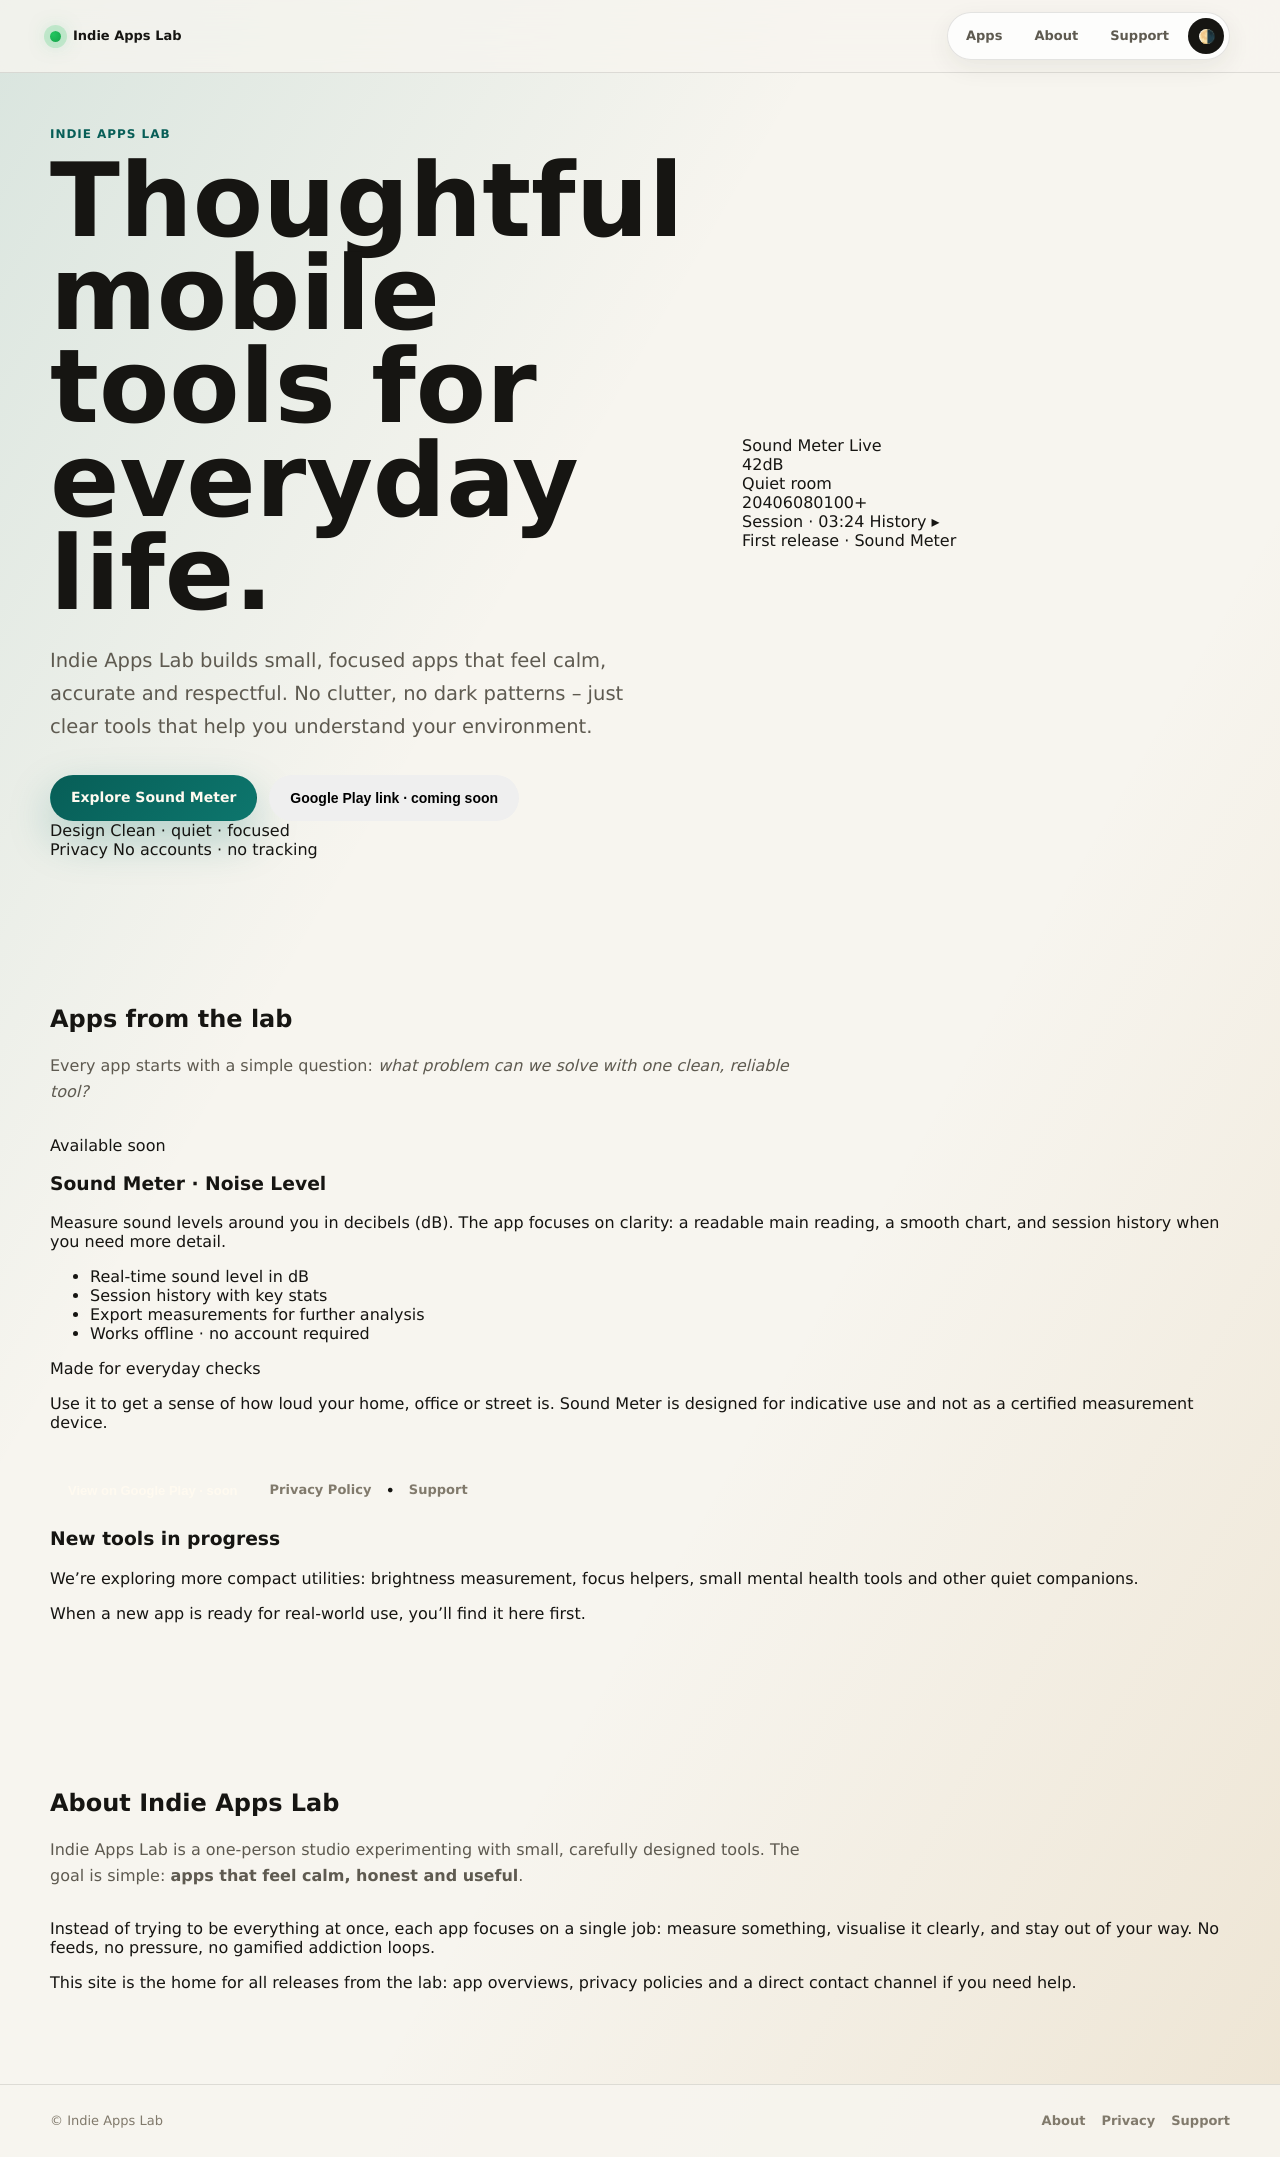
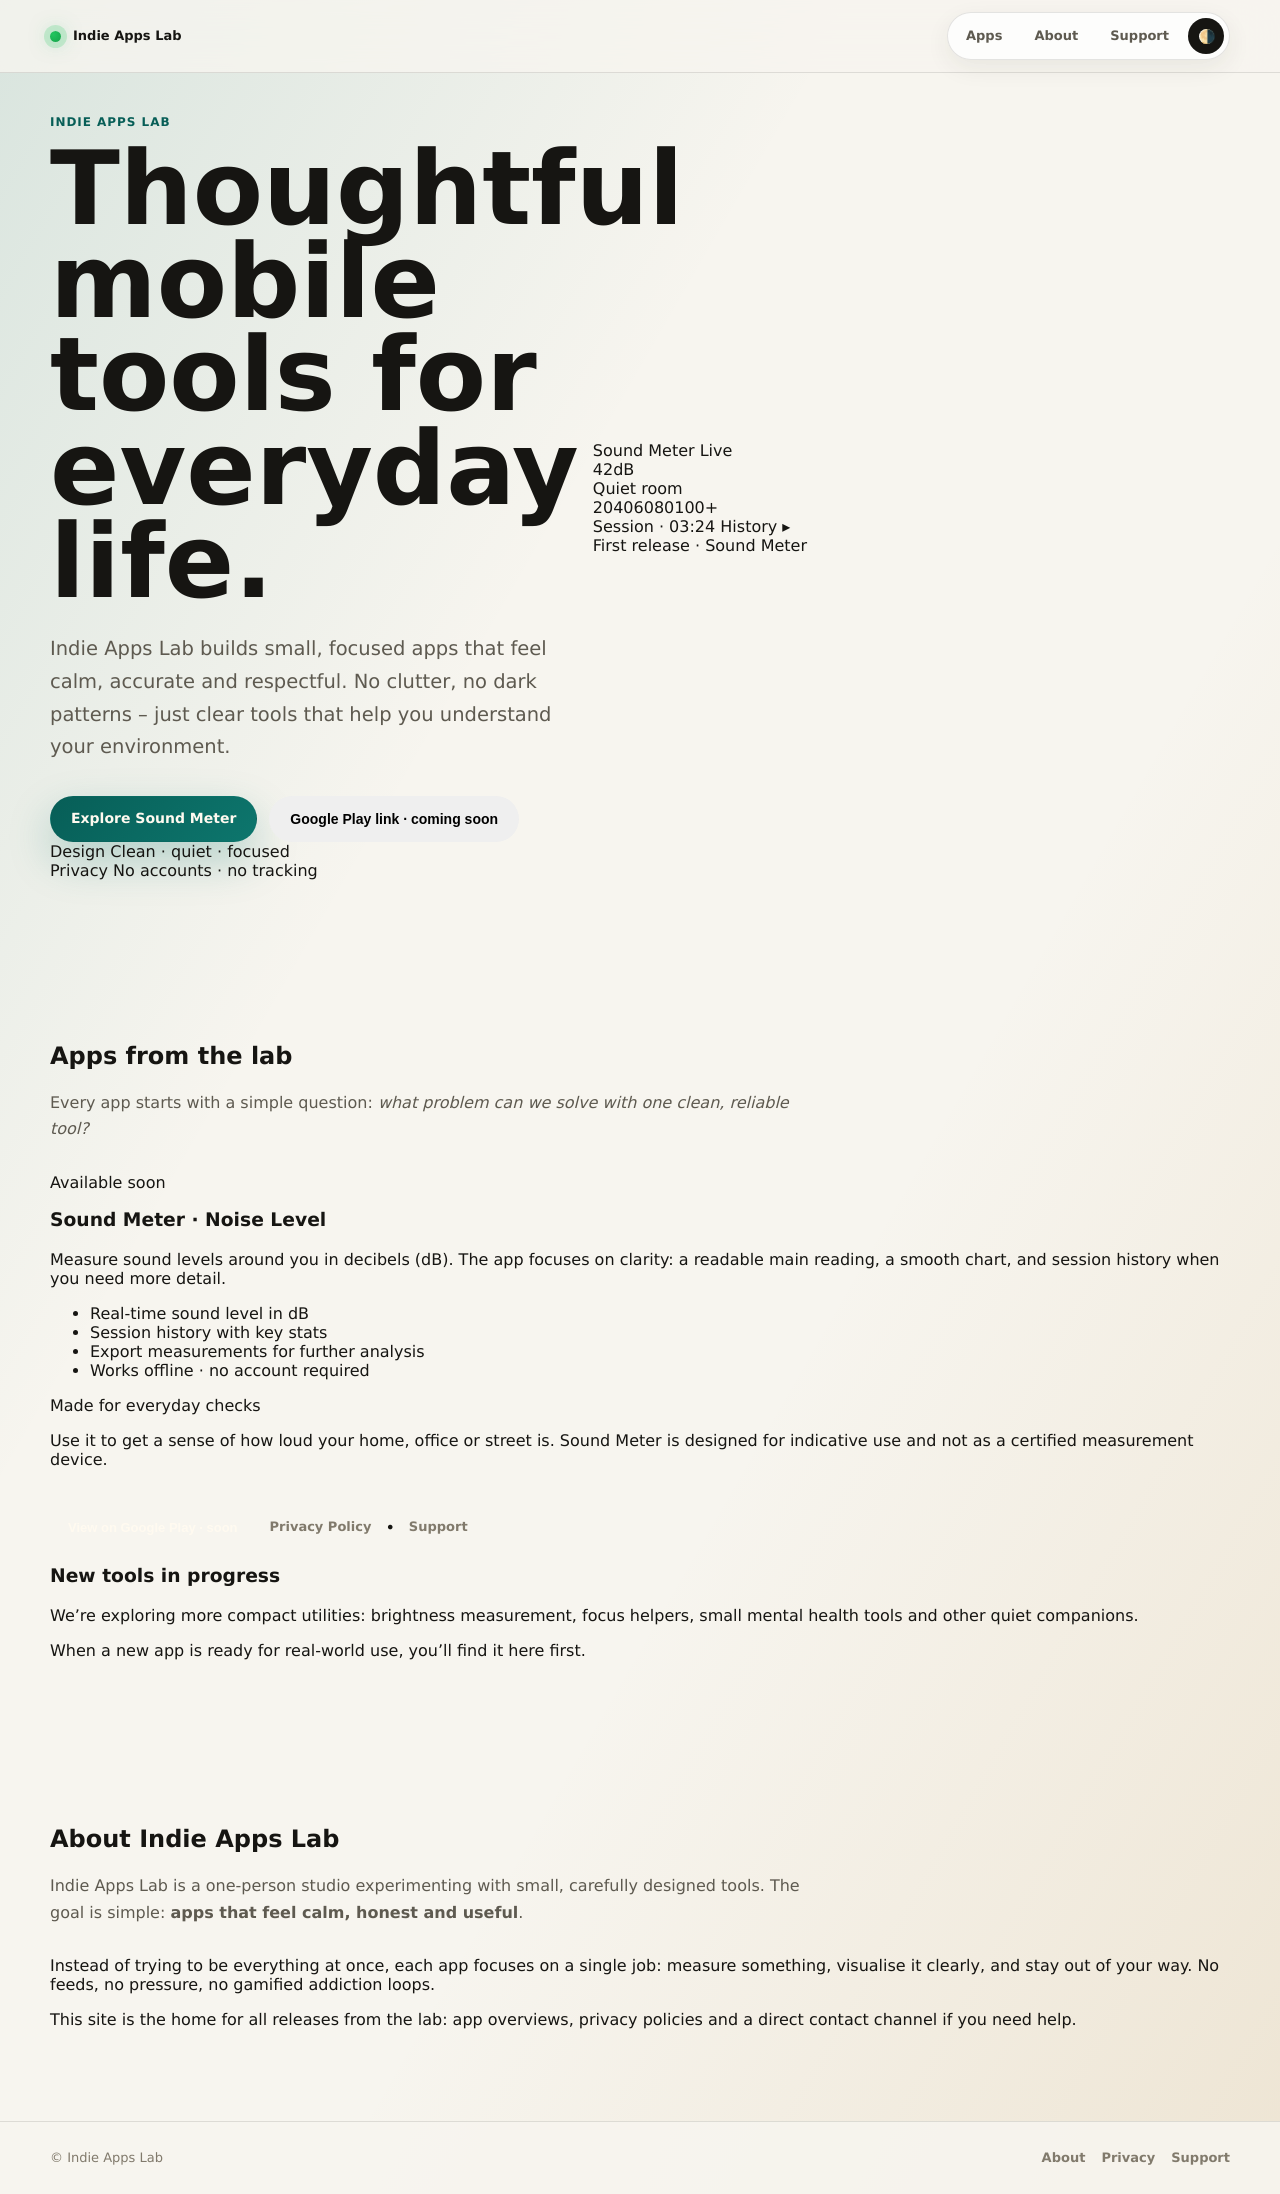

Hero update

--- a/assets/css/styles.css
+++ b/assets/css/styles.css
@@ -205,18 +205,21 @@ main {
 }
 
 .hero {
-  padding: 54px 0 72px;
-  overflow: hidden;
+  padding: 42px 0 88px;
+  overflow: clip;
 }
 
 .hero-inner {
   display: grid;
-  grid-template-columns: minmax(0, 1.02fr) minmax(330px, 0.78fr);
-  gap: 54px;
+  grid-template-columns: minmax(0, 0.92fr) minmax(430px, 1.08fr);
+  gap: 0;
   align-items: center;
+  overflow: visible;
 }
 
 .hero-copy {
+  position: relative;
+  z-index: 2;
   max-width: 680px;
 }
 
@@ -298,20 +301,17 @@ main {
 }
 
 .hero-stats {
-  margin: 42px 0 0;
+  margin: 44px 0 0;
   display: grid;
   grid-template-columns: repeat(3, minmax(0, 1fr));
-  gap: 12px;
-  max-width: 570px;
+  gap: 28px;
+  max-width: 610px;
 }
 
 .hero-stats div {
-  min-height: 92px;
-  padding: 16px 18px;
-  border: 1px solid var(--border);
-  border-radius: var(--radius-md);
-  background: var(--surface);
-  box-shadow: 0 10px 28px rgba(47, 43, 34, 0.07);
+  min-height: 0;
+  padding: 15px 0 0;
+  border-top: 1px solid color-mix(in srgb, var(--accent-strong) 24%, var(--border));
   display: flex;
   flex-direction: column;
   justify-content: center;
@@ -337,33 +337,49 @@ main {
 
 .hero-art {
   position: relative;
-  min-height: 560px;
+  min-height: 680px;
   display: grid;
   place-items: center;
+  justify-self: end;
+  width: min(76vw, 1040px);
+  margin-top: -42px;
+  margin-left: -190px;
+  margin-right: max(-14vw, -220px);
+  overflow: visible;
+  isolation: isolate;
 }
 
 .hero-art::before {
   content: "";
   position: absolute;
-  inset: 48px -18px 26px;
-  border-radius: 48px;
+  z-index: 0;
+  inset: 4% -8% 2% 16%;
   background:
-    linear-gradient(145deg, rgba(255, 255, 255, 0.42), transparent 38%),
-    linear-gradient(160deg, rgba(13, 118, 109, 0.2), rgba(181, 130, 45, 0.16));
-  border: 1px solid var(--border);
-  box-shadow: var(--shadow);
+    radial-gradient(circle at 64% 38%, rgba(255, 250, 226, 0.74), transparent 24%),
+    radial-gradient(circle at 72% 58%, rgba(51, 139, 118, 0.2), transparent 34%),
+    radial-gradient(circle at 42% 80%, rgba(181, 130, 45, 0.14), transparent 36%);
+  filter: blur(34px);
+  opacity: 0.82;
+  pointer-events: none;
 }
 
 .hero-art img {
   position: relative;
   z-index: 1;
   display: block;
-  width: min(100%, 520px);
-  aspect-ratio: 1 / 1;
+  width: min(100%, 1040px);
+  height: 680px;
   object-fit: cover;
-  border: 1px solid rgba(255, 255, 255, 0.34);
-  border-radius: 42px;
-  box-shadow: 0 34px 90px rgba(47, 43, 34, 0.22);
+  object-position: 70% center;
+  filter: drop-shadow(0 42px 68px rgba(47, 43, 34, 0.24));
+  mask-image:
+    linear-gradient(90deg, transparent 0%, rgba(0, 0, 0, 0.1) 8%, #000 26%),
+    linear-gradient(180deg, transparent 0%, rgba(0, 0, 0, 0.42) 6%, #000 16%, #000 82%, rgba(0, 0, 0, 0.42) 94%, transparent 100%);
+  mask-composite: intersect;
+  -webkit-mask-image:
+    linear-gradient(90deg, transparent 0%, rgba(0, 0, 0, 0.1) 8%, #000 26%),
+    linear-gradient(180deg, transparent 0%, rgba(0, 0, 0, 0.42) 6%, #000 16%, #000 82%, rgba(0, 0, 0, 0.42) 94%, transparent 100%);
+  -webkit-mask-composite: source-in;
 }
 
 .section {
@@ -963,6 +979,10 @@ main {
   padding-top: 22px;
 }
 
+.section-studio .eyebrow {
+  font-size: clamp(1rem, 1.8vw, 1.35rem);
+}
+
 .studio-panel {
   padding: 34px;
   border: 1px solid var(--border);
@@ -1044,13 +1064,24 @@ main {
   }
 
   .hero-art {
-    min-height: auto;
+    min-height: 520px;
     order: -1;
+    width: min(116vw, 760px);
+    margin-top: -44px;
+    margin-left: -8vw;
+    margin-right: -10vw;
   }
 
   .hero-art img {
-    width: min(100%, 620px);
-    aspect-ratio: 16 / 11;
+    width: 100%;
+    height: 520px;
+    object-position: 68% center;
+    mask-image:
+      linear-gradient(90deg, transparent 0%, #000 14%, #000 100%),
+      linear-gradient(180deg, transparent 0%, rgba(0, 0, 0, 0.54) 7%, #000 18%, #000 88%, transparent 100%);
+    -webkit-mask-image:
+      linear-gradient(90deg, transparent 0%, #000 14%, #000 100%),
+      linear-gradient(180deg, transparent 0%, rgba(0, 0, 0, 0.54) 7%, #000 18%, #000 88%, transparent 100%);
   }
 
   .app-slides {
@@ -1103,13 +1134,12 @@ main {
     grid-template-columns: 1fr;
   }
 
-  .hero-art::before {
-    inset: 30px 0 14px;
-    border-radius: 34px;
+  .hero-art {
+    min-height: 430px;
   }
 
   .hero-art img {
-    border-radius: 30px;
+    height: 430px;
   }
 
   .section {
